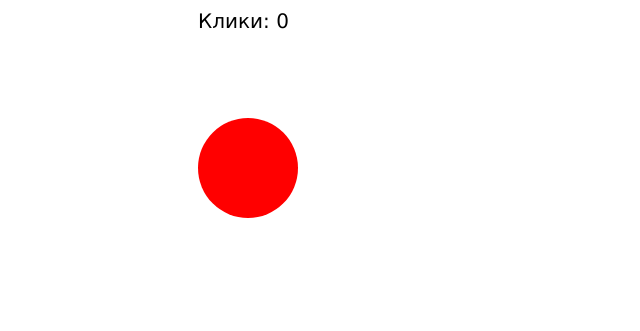
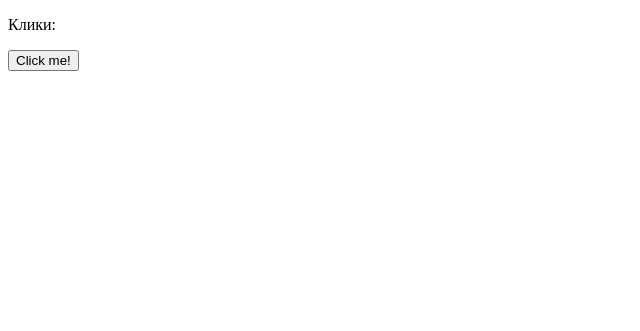
Before and after one commit to artur-freelance/clicker, a website: page src/index.html in a window 1280 px wide. Shown: the whole page, without its empty margins (0-640 px from the left). Drawn offline with nearby package versions, Linux system fonts and the light colour scheme; files that its build step writes are made by us from their sources.

Commit message:
homework clicker

```diff
--- a/src/index.html
+++ b/src/index.html
@@ -6,7 +6,8 @@
   <link rel="stylesheet" href="css/style.css">
 </head>
 <body>
-  <canvas id="canvas" width="480" height="320"></canvas>
+  <p>Клики: <span id="text"></span></p>
+  <button id="btn">Click me!</button>
   <script src="js/script.js"></script>
 </body>
 </html>
--- a/src/js/script.js
+++ b/src/js/script.js
@@ -1,27 +1,10 @@
+var btn = document.getElementById("btn");
+var text = document.getElementById("text");
 var click = 0;
 
+btn.addEventListener("click", increment);
+
 function increment(e) {
-  var x = e.clientX - 240;
-  var y = e.clientY - 160;
-  var distance = Math.sqrt(y*y + x*x);
-  if (distance < 50) {
-    click++;
-    redraw();
-  }
+  click++;
+  text.innerHTML = click;
 }
-
-var canvasClick = document.getElementById("canvas");
-canvasClick.addEventListener("click", increment);
-var ctx = canvasClick.getContext("2d");
-
-function redraw() {
-  ctx.clearRect(0, 0, canvasClick.width, canvasClick.height)
-  ctx.font = "20px Verdana";
-  ctx.fillText("Клики: " + click,190,20);
-  ctx.beginPath();
-  ctx.fillStyle = "red";
-  ctx.arc(canvasClick.width/2, canvasClick.height/2, 50,0,2*3.14);
-  ctx.fill();
-}
-
-redraw();
--- /dev/null
+++ b/src/style/style.less
@@ -0,0 +1,3 @@
+p {
+  font-size: 16px;
+}
```
Also changed, not shown: build/css/style.css, build/index.html, build/js/script.js.
